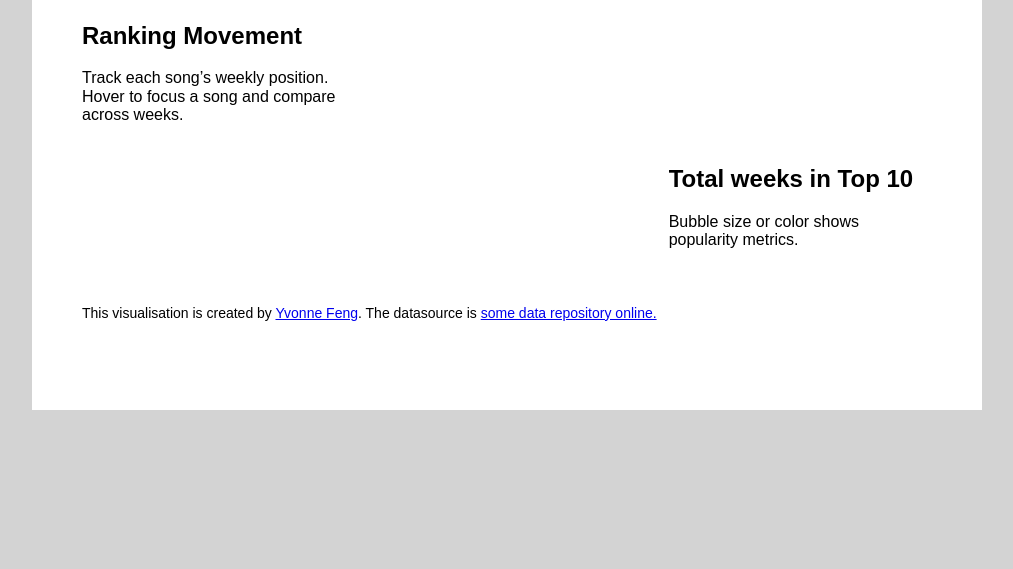
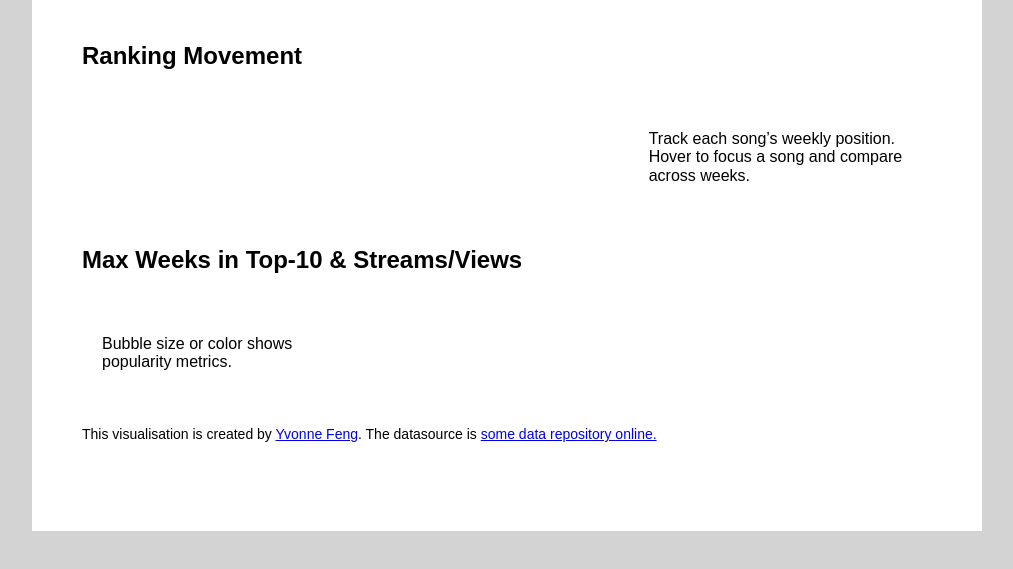
Before and after one commit to yfengoo/3179W10, a plain HTML site: page index.html in a window 1280 px wide. Shown: the part 131-700 px from the top of the page, without its empty margins (133-1146 px from the left). Drawn offline with nearby package versions, Linux system fonts and the light colour scheme; a script that the page names is missing.

Commit message:
modified the layout

```diff
--- a/index.html
+++ b/index.html
@@ -34,31 +34,38 @@
   <!-- end pure grid group -->
 
     <!-- pure grid group -->
-    <div class="pure-g">
-        <div class="pure-u-1-3">
-          <div class="description description-left">
-            <h2>Ranking Movement</h2>
-            <p>Track each song’s weekly position. Hover to focus a song and compare across weeks. </p>
-          </div>
-        </div>
+      <div class="pure-g">
+      <div class="pure-u-1-1">
+        <h2>Ranking Movement</h2>
+      </div>
+    </div>
+      <div class="pure-g">
         <div class="pure-u-2-3">
           <div id="vis1" class="vis-container"></div>
         </div>
+        <div class="pure-u-1-3">
+          <div class="description description-left">
+            <p>Track each song’s weekly position. Hover to focus a song and compare across weeks. </p>
+          </div>
     </div>
+     </div>
     <!-- end pure grid group -->
 
     <!-- pure grid group -->
+           <div class="pure-g">
+      <div class="pure-u-1-1">
+        <h2>Max Weeks in Top-10 & Streams/Views</h2>
+      </div>
+    </div>
     <div class="pure-g">
+      <div class="pure-u-1-3">
+          <div class="description description-right">
+            <p>Bubble size or color shows popularity metrics.</p>
+          </div>
+          </div>
         <div class="pure-u-2-3">
           <div id="vis2"  class="vis-container"></div>
         </div>
-        <div class="pure-u-1-3">
-          <div class="description description-right">
-            <h2>Total weeks in Top 10</h2>
-            <p>Bubble size or color shows popularity metrics.</p>
-          </div>
-        </div>
-
     </div>
     <!-- end pure grid group -->
 
```
